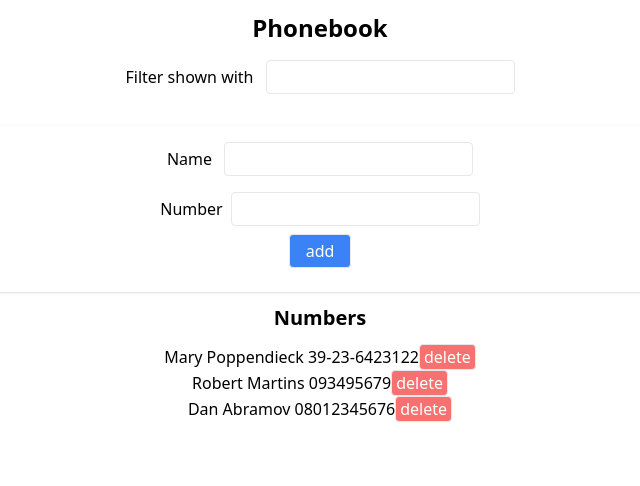
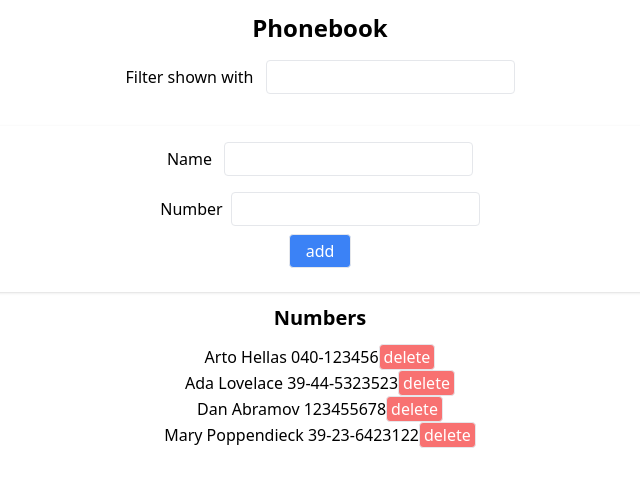
Before and after one commit to samcesa45/fullstack-react-node, a React (Create React App) app: page / in a window 1280 px wide. Shown: the top 486 px of the page, without its empty margins (320-960 px from the left). Built offline with nearby package versions, Linux system fonts and the light colour scheme; data requests are answered from the project's data file.

Commit message:
completed assignment 1-2

```diff
--- a/db.json
+++ b/db.json
@@ -1,19 +1,24 @@
 {
   "persons": [
+    {
+      "name": "Arto Hellas",
+      "number": "040-123456",
+      "id": 1
+    },
+    {
+      "name": "Ada Lovelace",
+      "number": "39-44-5323523",
+      "id": 2
+    },
+    {
+      "id": 3,
+      "name": "Dan Abramov",
+      "number": "123455678"
+    },
     {
       "name": "Mary Poppendieck",
       "number": "39-23-6423122",
       "id": 4
-    },
-    {
-      "id": "person-HpA3m2evdC9QLdO9Bqg28",
-      "name": "Robert Martins",
-      "number": "093495679"
-    },
-    {
-      "id": "person-Ui1pJBrocH1FPy0TE5e8q",
-      "name": "Dan Abramov",
-      "number": "08012345676"
     }
   ]
 }
--- a/src/App.tsx
+++ b/src/App.tsx
@@ -4,6 +4,8 @@ import React, { useEffect, useState } from 'react'
 import Note from './components/Note'
 import {Notes} from './types/types'
 import noteService from './services/notes'
+import Notification from './components/Notification'
+import Footer from './components/Footer'
 
 type IApp={
     notesData : Notes[]
@@ -14,6 +16,7 @@ const App=()=>{
      const [notes,setNotes] = useState<Notes[]>([])
      const [newNote,setNewNote] = useState('')
      const [showAll,setShowAll] = useState(true)
+     const [errorMessage,setErrorMessage] = useState<string | null>(null)
 
      useEffect(()=>{
         noteService.getAll()
@@ -30,11 +33,16 @@ const App=()=>{
         //const url=`http://localhost:3001/notes/${id}`
         const note = notes.find(n=>n.id === id)
         const updatedNote = {...note,important:! note?.important}
+
         noteService.update(id,updatedNote).then(returnedNote=>{
-            setNotes(notes.map(n=>n.id !== id ? n : returnedNote) )
+            setNotes(notes.map(note=>note.id !== id ? note : returnedNote) )
         })
         .catch(error=>{
-            alert(`the note '${note?.content}' was already deleted from server`)
+            setErrorMessage(`Note '${note?.content}' was already removed from server`)
+
+            setTimeout(()=>{
+                setErrorMessage(null)
+            },2000)
             setNotes(notes.filter(n=>n.id !== id))
         })
      }
@@ -60,7 +68,7 @@ const App=()=>{
     return (
     <div>
         <h1 className='font-bold text-2xl my-3'>Notes</h1>
-
+         <Notification message={errorMessage}/>
         <div>
             <button className='border px-2 py-1 my-4'
             onClick={()=>setShowAll(!showAll)}
@@ -87,31 +95,11 @@ const App=()=>{
             }
         </ul>
 
+        <Footer/>
+
     </div>
     )
 }
 
 
 export default App
-
-
-
-// import Course from "./components/Course"
-// import { ICourses } from "./types/types"
-
-
-// type IApp={
-//     courses:ICourses
-// }
-
-
-
-// const App=({courses}:IApp)=>{
-
-//         return (
-//         <Course courses={courses}/>
-//         )
-//     }
-
-
-// export default App
--- /dev/null
+++ b/src/components/Footer.tsx
@@ -0,0 +1,9 @@
+const Footer=()=>{
+    return(
+        <footer className="bg-blue-900 mt-8 text-center text-white py-16">
+            <em>Note app, Department of Computer Science, University of Helsinki 2022</em>
+        </footer>
+    )
+}
+
+export default Footer
--- /dev/null
+++ b/src/components/Notification.tsx
@@ -0,0 +1,14 @@
+type INotificationProps={
+    message:string | null
+}
+const Notification=({message}:INotificationProps)=>{
+
+    if(message === null){
+        return null;
+    }
+    return (
+        <li className="text-red-500 bg-gray-50 p-2 border mx-auto border-red-300 w-[50%] rounded shadow-sm font-semibold">{message}</li>
+    )
+}
+
+export default Notification
--- a/src/exercise 2/App.tsx
+++ b/src/exercise 2/App.tsx
@@ -5,11 +5,17 @@ import FilterInput from "./components/FilterInput";
 import Form from "./components/Form";
 import personService from './services/person'
 import { IPersons } from "../types/types";
+import Notification from "./components/Notifications";
 const App=()=>{
     const [persons,setPersons] = useState<IPersons[]>([])
     const [search,setSearch] = useState('')
     const [newName,setNewName] = useState('')
     const [newNumber,setNewNumber] = useState('')
+    const [messages,setMessages] = useState({
+        error:'',
+        success:''
+    })
+
 
     const handleNameChange=(event:React.ChangeEvent<HTMLInputElement>)=>{
         setNewName(event.target.value)
@@ -48,21 +54,53 @@ const App=()=>{
            name:newName,
            number:newNumber
         }
+        if(newName.length === 0 || newNumber.length === 0) return;
         if(person){
             if(window.confirm(`${newName} is already added to phonebook, replace the old number with a new one?`)){
                 personService.update(id!,newPersonObject)
                 .then(returnedPerson=>{
                     setPersons(persons.map(person=>person.id !== id ? person : returnedPerson))
-                }).catch(err=>console.error(err))
+
+                    setMessages({...messages, error:'',success:`Updated ${newName}`})
+
+                setTimeout(()=>{
+                      setMessages({...messages,error:'',success:''})
+                },2000)
+
+                    setNewName('')
+                    setNewNumber('')
+                }).catch(err=>{
+                    setMessages({error:` '${person.name}' could not be updated`,success:''})
+
+                    setTimeout(()=>{
+                          setMessages({error:'',success:''})
+                    },2000)
+                })
             }
         }
 
        else{
+        const id = persons.find(person=> person.name === newName)?.id
             personService.create(newPersonObject)
             .then(returnedPerson=>{
                 setPersons([...persons,returnedPerson])
+
+                setMessages({...messages, error:'',success:`Added ${newName}`})
+
+                setTimeout(()=>{
+                      setMessages({...messages,error:'',success:''})
+                },2000)
+                setNewName('')
+                setNewNumber('')
             })
-            .catch(err=>console.error(err))
+            .catch(err=>{
+
+                setMessages({...messages, error:`person with the id ${id} could not be added`,success:''})
+
+                    setTimeout(()=>{
+                          setMessages({...messages, error:'',success:''})
+                    },2000)
+            })
         }
 
 
@@ -76,6 +114,18 @@ const App=()=>{
              personService.deletePerson(id)
              .then(returnedPerson=>{
                  setPersons(persons.filter(person=>person.id !== id))
+                 setMessages({...messages, error:'',success:`${newName} Deleted successful`})
+
+                setTimeout(()=>{
+                      setMessages({...messages,error:'',success:''})
+                },2000)
+             }).catch(error=>{
+
+                setMessages({...messages, error:` ${person?.name}  and ${person?.number} could not be removed`,success:''})
+
+                setTimeout(()=>{
+                      setMessages({...messages,error:'',success:''})
+                },2000)
              })
 
          }
@@ -86,6 +136,8 @@ const App=()=>{
     return (
         <div className="text-center">
             <h2 className="font-bold text-center text-2xl my-3">Phonebook</h2>
+
+             <Notification messages={messages}/>
             <FilterInput
                 onFilterChange={handleFilterChange}
                 search={search}
--- /dev/null
+++ b/src/exercise 2/components/Notifications.tsx
@@ -0,0 +1,47 @@
+
+type IMessages={
+    error:string,
+    success:string
+}
+type IProps={
+    messages:IMessages,
+
+}
+
+const Notification=({messages}:IProps)=> {
+    if(messages.error === null){
+        return null;
+    }
+    if(messages.success === null ){
+        return null;
+    };
+
+    if(messages.success) {
+        return (
+        <li className="my-2 border-2 w-[50%] mx-auto p-2 bg-gray-100 border-green-400">
+            {messages.success}
+        </li>
+        )
+    }
+
+    if(messages.error){
+        return(
+        <li className="text-red-500 w-[50%] mx-auto my-2 border-2 p-2 bg-gray-100 border-red-400">
+            {messages.error}
+        </li>
+
+        )
+
+    }
+
+
+    return (
+    <p>
+       {messages.success || messages.error}
+    </p>
+    )
+
+}
+
+
+export default Notification
```
